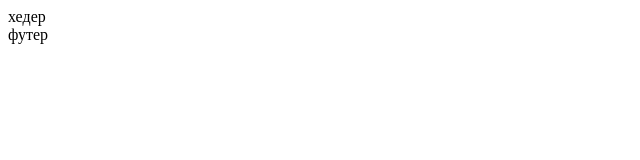
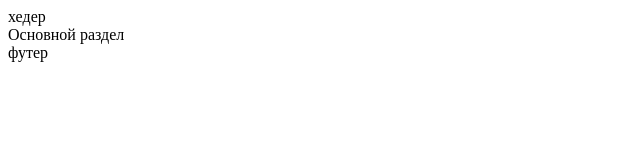
Before and after one commit to igorpodgorniy/first-project, a plain HTML site: page index.html in a window 1280 px wide. Shown: the whole page, without its empty margins (0-640 px from the left). Drawn offline with Linux system fonts and the light colour scheme.

Commit message:
Реализовать основной блок

```diff
--- a/index.html
+++ b/index.html
@@ -8,7 +8,7 @@
   </head>
   <body>
     <header>хедер</header>
-    <main></main>
+    <main>Основной раздел</main>
     <footer>футер</footer>
   </body>
 </html>
```
